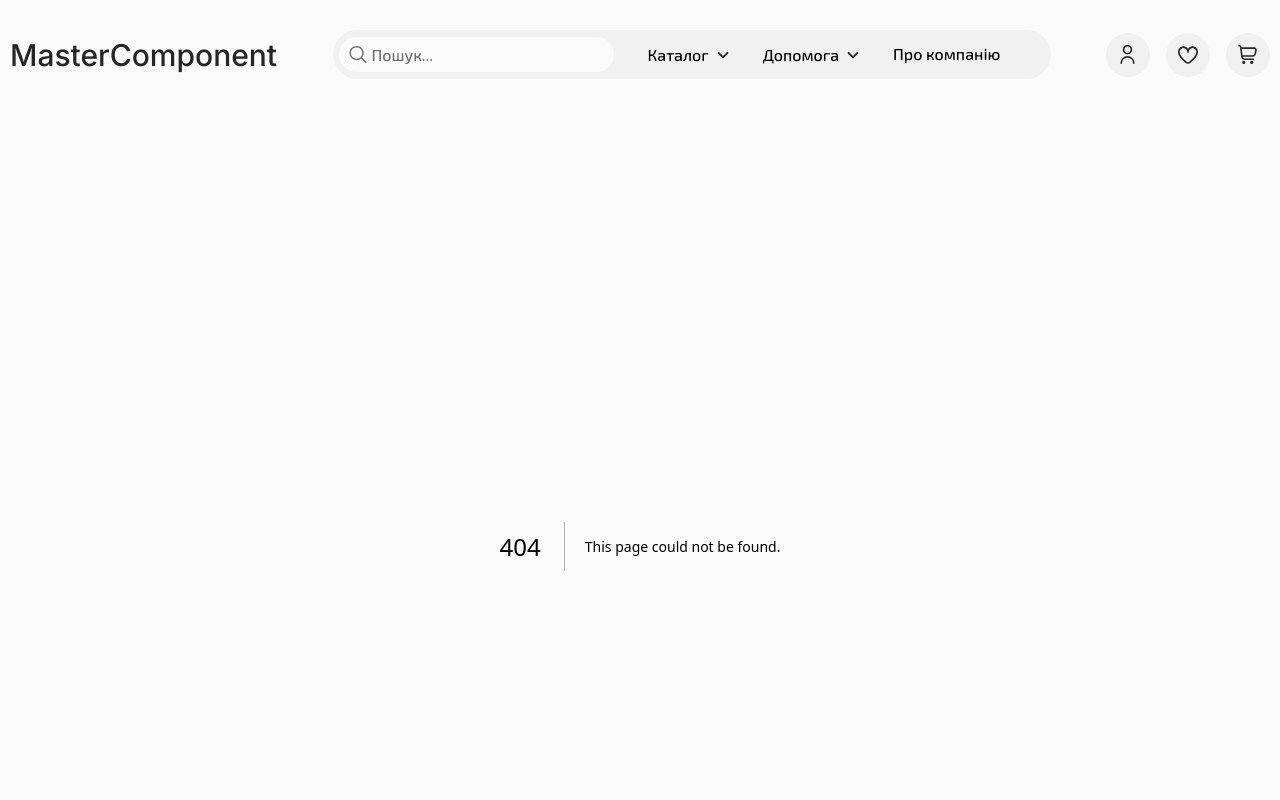
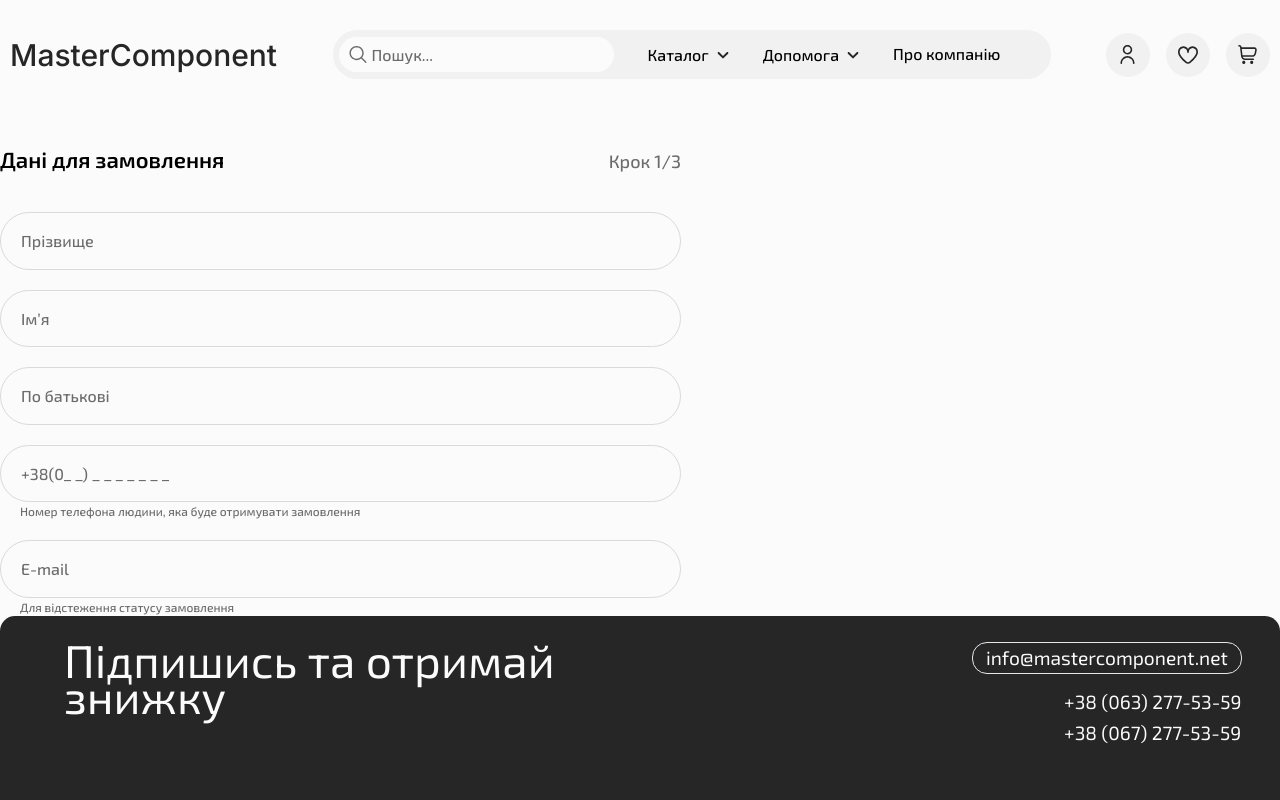
Before and after one commit to adevreactjs/masterComponent, a Next.js app: page /check-out in a window 1280 px wide. Before the commit this address had no page. Shown: the top 800 px of the page. Built offline with nearby package versions, Linux system fonts and the light colour scheme.

Commit message:
add check out

```diff
--- a/package.json
+++ b/package.json
@@ -22,6 +22,7 @@
     "react": "^18",
     "react-detect-click-outside": "^1.1.7",
     "react-dom": "^18",
+    "react-input-mask": "^2.0.4",
     "react-redux": "^8.1.3",
     "react-slick": "^0.29.0",
     "react-slider": "^2.0.6",
@@ -32,6 +33,7 @@
     "@types/node": "^20",
     "@types/react": "^18",
     "@types/react-dom": "^18",
+    "@types/react-input-mask": "^3.0.5",
     "@types/react-slick": "^0.23.11",
     "@types/react-slider": "^1.3.6",
     "autoprefixer": "^10",
--- /dev/null
+++ b/src/app/check-out/formInput/FormInput.tsx
@@ -0,0 +1,16 @@
+import { FC } from 'react';
+import cls from './index.module.scss';
+
+interface FormInputProps {
+  placeholder: string;
+  type?: string | 'text';
+}
+const FormInput: FC<FormInputProps> = ({ placeholder, type }) => {
+  return (
+    <div className={cls.formInput}>
+      <input placeholder={placeholder} type={type} />
+    </div>
+  );
+};
+
+export default FormInput;
--- /dev/null
+++ b/src/app/check-out/formInput/index.module.scss
@@ -0,0 +1,22 @@
+.formInput {
+  padding: 15px 20px;
+  border-radius: 30px;
+  border: 1px solid #dadada;
+  input {
+    width: 100%;
+    font-size: 16px;
+    font-style: normal;
+    font-weight: 500;
+    line-height: 18px;
+      background: var(---900, #fbfbfb);
+
+
+    &::placeholder {
+      color: var(---600, #6c6c6c);
+      font-size: 16px;
+      font-style: normal;
+      font-weight: 500;
+      line-height: 18px; /* 112.5% */
+    }
+  }
+}
--- /dev/null
+++ b/src/app/check-out/index.module.scss
@@ -0,0 +1,62 @@
+.container {
+  max-width: 1392px;
+  margin: 0 auto;
+}
+.checkOutWrapper {
+  width: 681px;
+}
+.checkOutTitle {
+  display: flex;
+  justify-content: space-between;
+  align-items: flex-end;
+  margin-bottom: 40px;
+  h2 {
+    color: #000;
+    font-size: 22px;
+    font-style: normal;
+    font-weight: 600;
+    line-height: normal;
+  }
+  span {
+    color: var(---600, #6c6c6c);
+    font-size: 18px;
+    font-style: normal;
+    font-weight: 500;
+    line-height: normal;
+  }
+}
+.checkOutForm {
+  display: flex;
+  flex-direction: column;
+  gap: 20px;
+  p {
+    margin-left: 20px;
+    color: var(---600, #6c6c6c);
+    font-size: 12px;
+    font-style: normal;
+    font-weight: 500;
+    line-height: 18px; /* 150% */
+  }
+}
+.mask {
+  padding: 15px 20px;
+  border-radius: 30px;
+  border: 1px solid #dadada;
+  input {
+    word-spacing: 1px;
+    width: 100%;
+    font-size: 16px;
+    font-style: normal;
+    font-weight: 500;
+    line-height: 18px;
+    background: var(---900, #fbfbfb);
+
+    &::placeholder {
+      color: var(---600, #6c6c6c);
+      font-size: 16px;
+      font-style: normal;
+      font-weight: 500;
+      line-height: 18px; /* 112.5% */
+    }
+  }
+}
--- /dev/null
+++ b/src/app/check-out/page.tsx
@@ -0,0 +1,43 @@
+'use client';
+import React from 'react';
+import cls from './index.module.scss';
+import FormInput from './formInput/FormInput';
+import InputMask from 'react-input-mask';
+
+const Page = () => {
+  return (
+    <section className={cls.checkOut}>
+      <div className={cls.container}>
+        <div className={cls.checkOutWrapper}>
+          <div className={cls.checkOutTitle}>
+            <h2>Дані для замовлення</h2>
+            <span>Крок 1/3</span>
+          </div>
+          <div className={cls.checkOutForm}>
+            <FormInput placeholder={'Прізвище'} />
+            <FormInput placeholder={'Ім’я'} />
+            <FormInput placeholder={'По батькові'} />
+            <div>
+              <div className={cls.mask}>
+                <InputMask
+                  mask='+38(09 9) 9 9 9 9 9 9 9'
+                  maskChar='_'
+                  id='phone'
+                  type='text'
+                  placeholder='+38(0_ _) _ _ _ _ _ _ _'
+                />
+              </div>
+              <p>Номер телефона людини, яка буде отримувати замовлення</p>
+            </div>
+            <div>
+              <FormInput placeholder={'E-mail'} type='email' />
+              <p>Для відстеження статусу замовлення</p>
+            </div>
+          </div>
+        </div>
+      </div>
+    </section>
+  );
+};
+
+export default Page;
--- a/src/app/globals.css
+++ b/src/app/globals.css
@@ -44,11 +44,7 @@ h6 {
 img {
   display: block;
 }
-.img-cover {
-  width: 100%;
-  height: 100%;
-  object-fit: cover;
-}
+
 button {
   cursor: pointer;
   outline: 0;
```
Also changed, not shown: 1 other file (tests, documents, lock files or other folders).
